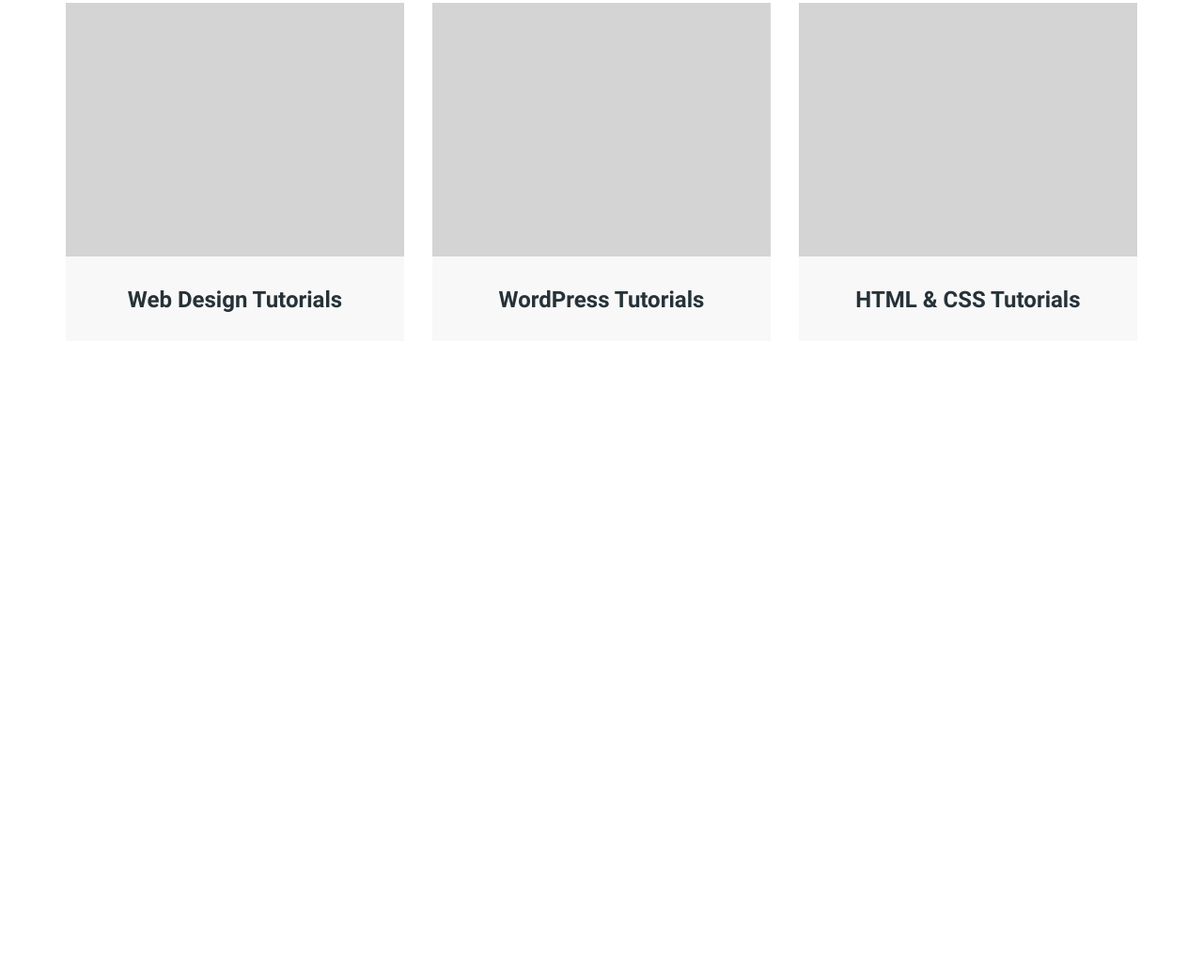
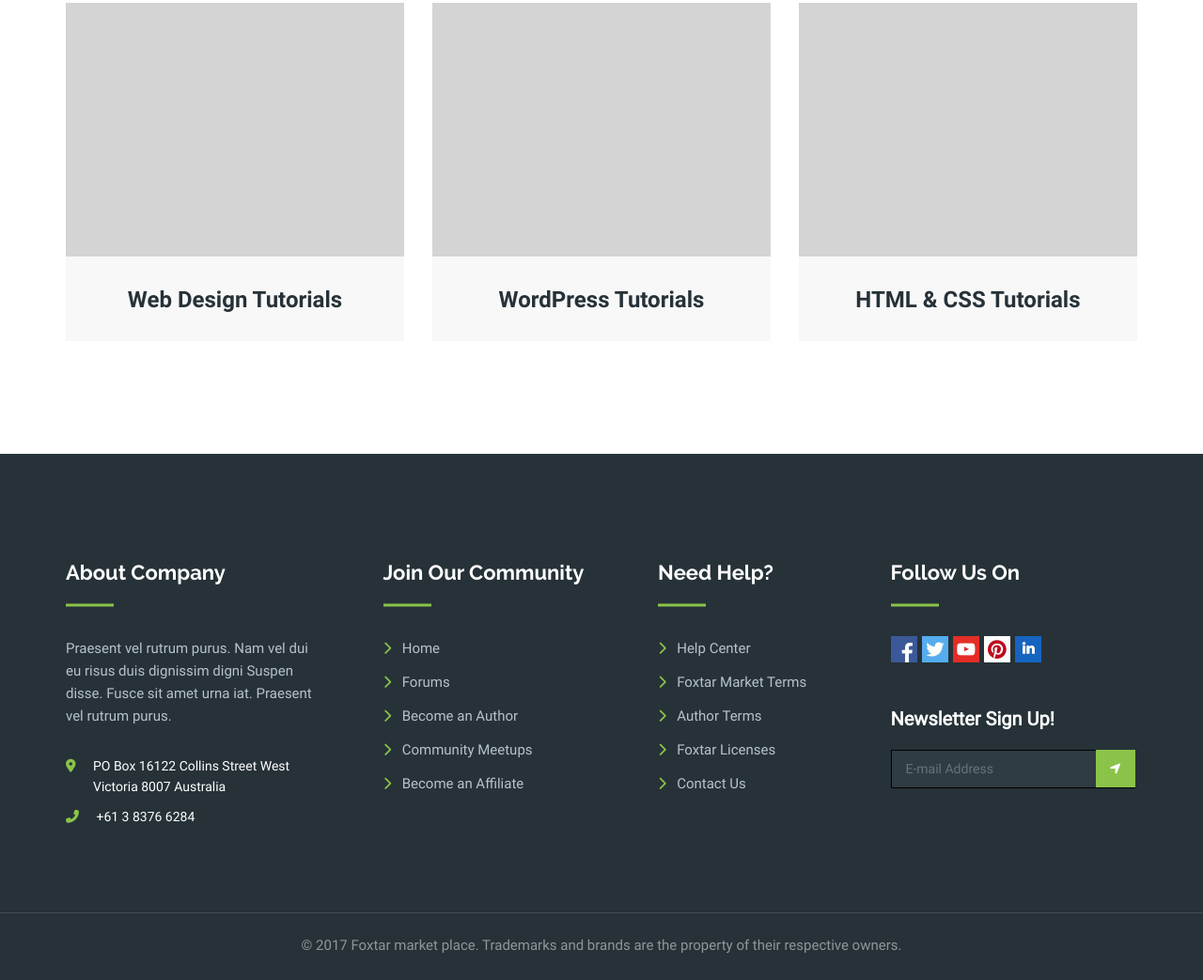
Before and after one commit to nat081018/HW, a website: page src/index.html in a window 1280 px wide. Shown: the part 2844-3887 px from the top of the page at 94% size. Before the commit the page ends 3327 px from the top, so only its background shows below. Drawn offline with nearby package versions, Linux system fonts and the light colour scheme; files that its build step writes are made by us from their sources.

Commit message:
created footer

```diff
--- a/src/index.html
+++ b/src/index.html
@@ -176,6 +176,111 @@
       </div>
     </section>
 
+    <footer class="footer">
+      <div class="container">
+        <div class="footer__layout">
+          <div class="footer__wrapper col-3">
+            <div class="footer__card">
+              <h4 class="footer__card-title">About Company</h4>
+              <p class="footer__card-description">Praesent vel rutrum purus. Nam vel dui eu risus duis dignissim digni Suspen disse. Fusce sit amet urna iat. Praesent vel rutrum purus.</p>
+              <ul class="footer__card-contacts">
+                <li class="footer__card-contacts-item">
+                  <i class="fas fa-map-marker-alt footer__card-contacts-icon"></i>
+                  <a href="#" class="footer__card-contacts-link">PO Box 16122 Collins Street West <span>Victoria 8007 Australia</span></a>
+                </li>
+                <li class="footer__card-contacts-item">
+                  <i class="fas fa-phone-alt footer__card-contacts-icon"></i>
+                  <a href="#" class="footer__card-contacts-link">+61 3 8376 6284</a>
+                </li>
+              </ul>
+            </div>
+          </div>
+          <div class="footer__wrapper col-3">
+            <div class="footer__card footer__card--offset">
+              <h4 class="footer__card-title">Join Our Community</h4>
+              <ul class="footer__menu">
+                <li class="footer__menu-item">
+                  <i class="fas fa-chevron-right footer__menu-icon"></i>
+                  <a href="" class="footer__menu-link">Home</a>
+                </li>
+                <li class="footer__menu-item">
+                  <i class="fas fa-chevron-right footer__menu-icon"></i>
+                  <a href="" class="footer__menu-link">Forums</a>
+                </li>
+                <li class="footer__menu-item">
+                  <i class="fas fa-chevron-right footer__menu-icon"></i>
+                  <a href="" class="footer__menu-link">Become an Author</a>
+                </li>
+                <li class="footer__menu-item">
+                  <i class="fas fa-chevron-right footer__menu-icon"></i>
+                  <a href="" class="footer__menu-link">Community Meetups</a>
+                </li>
+                <li class="footer__menu-item">
+                  <i class="fas fa-chevron-right footer__menu-icon"></i>
+                  <a href="" class="footer__menu-link">Become an Affiliate</a>
+                </li>
+              </ul>
+            </div>
+          </div>
+          <div class="footer__wrapper col-3">
+            <div class="footer__card footer__card--offset">
+              <h4 class="footer__card-title">Need Help?</h4>
+              <ul class="footer__menu">
+                <li class="footer__menu-item">
+                  <i class="fas fa-chevron-right footer__menu-icon"></i>
+                  <a href="" class="footer__menu-link">Help Center</a>
+                </li>
+                <li class="footer__menu-item">
+                  <i class="fas fa-chevron-right footer__menu-icon"></i>
+                  <a href="" class="footer__menu-link">Foxtar Market Terms</a>
+                </li>
+                <li class="footer__menu-item">
+                  <i class="fas fa-chevron-right footer__menu-icon"></i>
+                  <a href="" class="footer__menu-link">Author Terms</a>
+                </li>
+                <li class="footer__menu-item">
+                  <i class="fas fa-chevron-right footer__menu-icon"></i>
+                  <a href="" class="footer__menu-link">Foxtar Licenses</a>
+                </li>
+                <li class="footer__menu-item">
+                  <i class="fas fa-chevron-right footer__menu-icon"></i>
+                  <a href="" class="footer__menu-link">Contact Us</a>
+                </li>
+              </ul>
+            </div>
+          </div>
+          <div class="footer__wrapper col-3">
+            <div class="footer__card">
+              <h4 class="footer__card-title">Follow Us On</h4>
+              <ul class="social">
+                <li class="social__item">
+                  <a href="#" class="social__link social__link--facebook"></a>
+                </li>
+                <li class="social__item">
+                  <a href="#" class="social__link social__link--twitter"></a>
+                </li>
+                <li class="social__item">
+                  <a href="#" class="social__link social__link--youtube"></a>
+                </li>
+                <li class="social__item">
+                  <a href="#" class="social__link social__link--pinterest"></a>
+                </li>
+                <li class="social__item">
+                  <a href="#" class="social__link social__link--linkedin"></a>
+                </li>
+              </ul>
+              <h4 class="social__title">Newsletter Sign Up!</h4>
+              <form action="" class="social__newsletter">
+                <input type="text" name="email" placeholder="E-mail Address" class="social__email">
+                <button class="social__btn"><i class="fas fa-location-arrow social__icon"></i></button>
+              </form>
+            </div>
+          </div>
+        </div>
+      </div>
+      <p class="license text--center">© 2017 Foxtar market place. Trademarks and brands are the property of their respective owners.</p>
+    </footer>
+
   </main>
 
 </body>
--- a/src/scss/_default-classes.scss
+++ b/src/scss/_default-classes.scss
@@ -52,3 +52,8 @@
 .text--right {
     text-align: right;
 }
+
+.col-3 {
+    width: $width-25;
+    padding: $col-space;
+}
--- /dev/null
+++ b/src/scss/_footer.scss
@@ -0,0 +1,225 @@
+$title-before-height: 3px;
+$title-before-width: 51px;
+$social-link-size: 28px;
+$license-clr: #919699;
+$license-border: 1px solid #424d53;
+$email-border: 1px solid #000;
+$email-bg: #2f3c43;
+$social-btn-size: 40px;
+$newsletter-size: 260px;
+$email-size: 100%;
+
+.footer {
+    background-color: $bg-primary;
+    padding-top: 115px;
+
+    &__layout {
+        @include flex;
+        margin-bottom: 90px;
+    }
+}
+
+.footer__card--offset {
+    padding-left: 45px;
+}
+
+.footer__card-title {
+    position: relative;
+    color: $clr-extra;
+    font-family: $ff-raleway-bold;
+    font-size: $fs-22;
+    line-height: 24px;
+    margin-bottom: 55px;
+
+    &::before {
+        content: "";
+        position: absolute;
+        width: $title-before-width;
+        height: $title-before-height;
+        left: 0;
+        bottom: -25px;
+        transform: translateY(-50%);
+        background-color: $bg-note;
+    }
+}
+
+.footer__card-description {
+    color: $clr-sub;
+    font-family: $ff-roboto-reg;
+    font-size: $fs-15;
+    line-height: 24px;
+}
+
+.footer__card-contacts {
+    list-style: none;
+    margin-top: 30px;
+
+    &-item {
+        margin-bottom: 30px;
+
+        &:last-child {
+            margin-bottom: 0;
+        }
+    }
+
+    &-link {
+        position: relative;
+        color: $clr-extra;
+        font-family: $ff-roboto-reg;
+        font-size: $fs-14;
+        line-height: 24px;
+        transition: color .2s linear;
+
+        span {
+            position: absolute;
+            top: 20px;
+            left: 0;
+        }
+
+        &:hover {
+            color: $clr-note;
+        }
+
+    }
+
+    &-icon {
+        color: $clr-note;
+        line-height: 24px;
+        margin-right: 15px;
+    }
+}
+
+.footer__menu {
+    list-style: none;
+
+    &-item {
+        margin-bottom: 12px;
+
+        &:last-child {
+            margin-bottom: 0;
+        }
+    }
+
+    &-link {
+        color: $clr-sub;
+        font-family: $ff-roboto-reg;
+        font-size: $fs-15;
+        line-height: 24px;
+        transition: color .2s linear, text-decoration .2s linear;
+
+        &:hover {
+            color: $bg-note;
+            text-decoration: underline;
+        }
+    }
+
+    &-icon {
+        color: $clr-note;
+        margin-right: 8px;
+    }
+}
+
+.social {
+    @include flex;
+    list-style: none;
+
+    &__item {
+        margin-left: 5px;
+
+        &:first-child {
+            margin-left: 0;
+        }
+    }
+
+    &__link {
+        display: inline-block;
+        width: $social-link-size;
+        height: $social-link-size;
+        background-image: url(../img/social-icon-sprite.jpg);
+        background-repeat: no-repeat;
+        background-position-y: 0;
+        transition: background-position-y .3s linear;
+
+        &--facebook {
+            background-position-x: 0;
+        }
+
+        &--twitter {
+            background-position-x: -28px;
+        }
+
+        &--youtube {
+            background-position-x: -56px;
+        }
+
+        &--pinterest {
+            background-position-x: -84px;
+        }
+
+        &--linkedin {
+            background-position-x: -112px;
+        }
+
+        &:hover {
+            background-position-y: -28px;
+        }
+    }
+
+    &__title {
+        color: $clr-extra;
+        font-family: $ff-roboto-reg;
+        font-size: $fs-20;
+        line-height: 36px;
+        margin-top: 40px;
+    }
+
+    &__newsletter {
+        position: relative;
+        width: $newsletter-size;
+        margin-top: 15px;
+    }
+
+    &__email {
+        width: $email-size;
+        background-color: $email-bg;
+        border: $email-border;
+        padding: 12px 45px 12px 15px;
+        outline: none;
+        color: $clr-extra;
+
+        &::placeholder {
+            color: $clr-holder-extra;
+            font-family: $ff-roboto-reg;
+            font-size: $fs-14;
+            line-height: 36px;
+        }
+    }
+
+    &__btn {
+        position: absolute;
+        top: 0;
+        right: 0;
+        background-color: $bg-note;
+        height: $social-btn-size;
+        padding: 0 15px;
+        cursor: pointer;
+        transition: background-color .2s linear;
+
+        &:hover {
+            background-color: darken($bg-note, 10);
+        }
+    }
+
+    &__icon {
+        color: $clr-extra;
+    }
+}
+
+.license {
+    padding: 15px 0 20px;
+    color: $license-clr;
+    font-family: $ff-roboto-reg;
+    font-size: $fs-15;
+    line-height: 36px;
+    border-top: $license-border;
+}
--- a/src/scss/abstracts/_variables.scss
+++ b/src/scss/abstracts/_variables.scss
@@ -58,6 +58,6 @@
 $col-space: 0 15px;
 
 $container-width: 1200px;
-
+$width-25: 25%;
 $width-33: 33.3333%;
 $width-50: 50%;
--- a/src/scss/main.scss
+++ b/src/scss/main.scss
@@ -9,3 +9,4 @@
 @import "./offer";
 @import "./tutorials";
 @import "./banner.scss";
+@import "./footer";
```
Also changed, not shown: src/img/social-icon-sprite.jpg (added).
